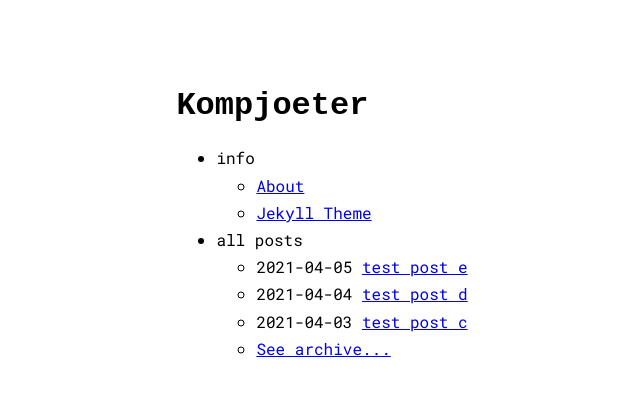
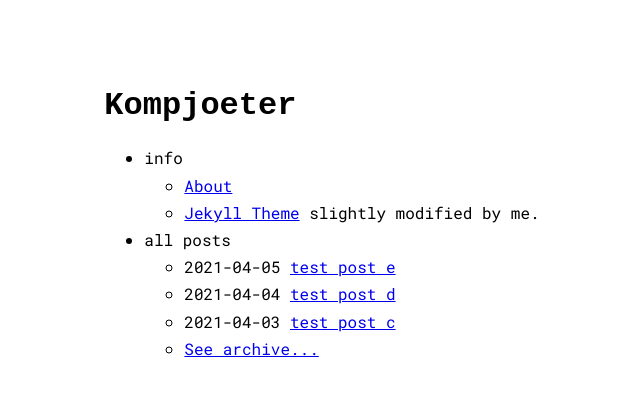
Before and after one commit to Kompjoeter/archived-blog, a Jekyll site: the page built from index.md, in a window 1280 px wide. Shown: the top 396 px of the page, without its empty margins (318-958 px from the left). Built offline with Jekyll 4.4.1, drawn with Linux system fonts in a browser that asks for light colours.

Commit message:
Fix menu tekst

```diff
--- a/_data/menu.yml
+++ b/_data/menu.yml
@@ -5,7 +5,7 @@ entries:
   - title: info
     entries:
       - title: "<a href='https://kompjoeter.github.io/about'>About</a>"
-      - title: "<a href='https://github.com/riggraz/no-style-please'>Jekyll Theme</a>"
+      - title: "<a href='https://github.com/riggraz/no-style-please'>Jekyll Theme</a> slightly modified by me."
 
   - title: all posts
     post_list:
```
